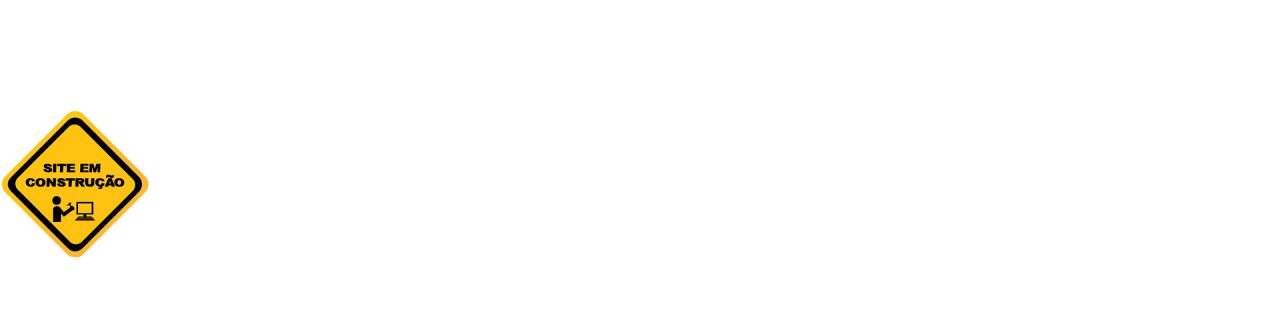
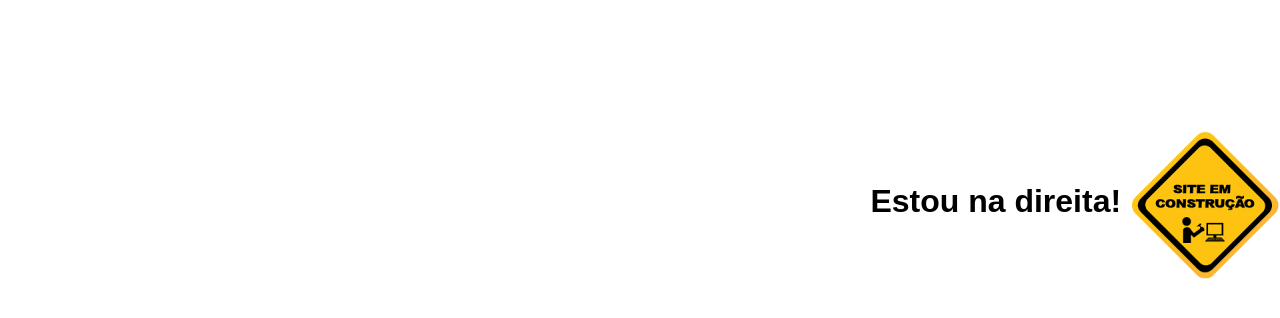
Before and after one commit to rogerwender/CienciaDados, a PHP site: page / in a window 1280 px wide. Shown: the part 59-377 px from the top of the page. Run offline with PHP 8.4, Linux system fonts and the light colour scheme; some libraries are stand-ins or nearby versions.

Commit message:
Update index.php

```diff
--- a/index.php
+++ b/index.php
@@ -97,8 +97,9 @@
 </nav>
 
 <br><br><br><br><br><br>
+	<h1 align="right"> Estou na direita!
 	<img src='PaginaEmConstrucao.png' width='150' height='150' align='center'>
-
+	</h1>
 
 </body>
 </html>
```
